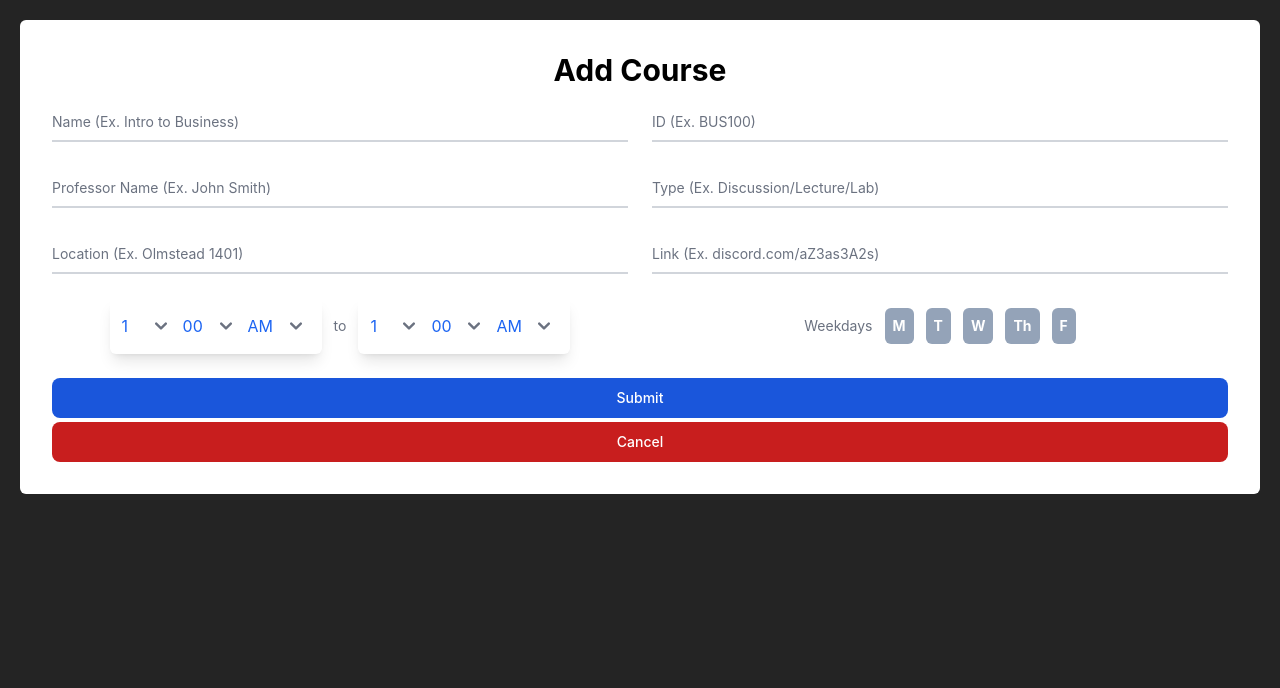
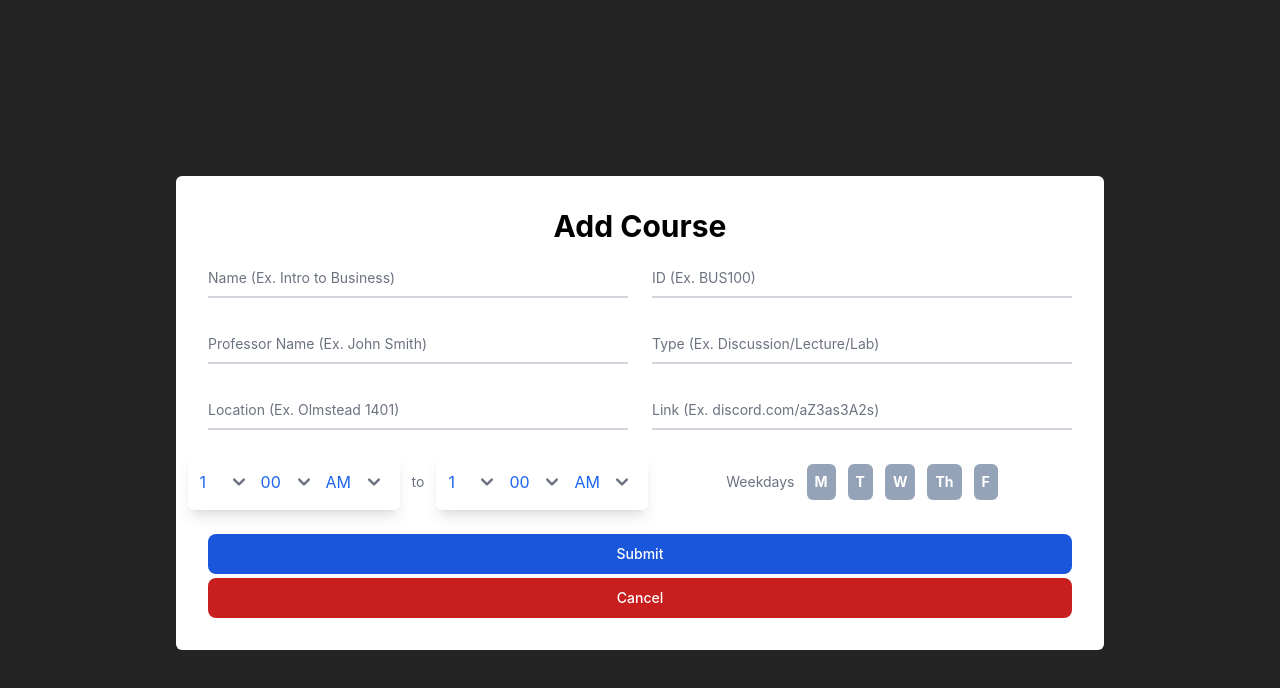
Before and after one commit to andykr1k/CourseBucket, a React (Vite) app: page /add in a window 1280 px wide. Shown: the top 688 px of the page. Built offline with nearby package versions, Linux system fonts and the light colour scheme.

Commit message:
Fixed Modals

```diff
--- a/src/components/AddCourseModal.jsx
+++ b/src/components/AddCourseModal.jsx
@@ -91,7 +91,7 @@ function AddCourseModal({close}) {
   });
 
     return (
-      <div className="m-5">
+      <div className="m-5 sm:m-20 xl:m-44">
         <form className="bg-white p-8 rounded-md" onSubmit={addCourse}>
           <div className="relative z-0 w-full group">
             <h1 className="text-xl md:text-3xl font-bold pb-2 md:pb-3 text-center text-black">
--- a/src/components/AddSectionModal.jsx
+++ b/src/components/AddSectionModal.jsx
@@ -88,7 +88,7 @@ function AddSectionModal({close, name, id}) {
   });
 
     return (
-      <div className="m-5">
+      <div className="m-5 sm:m-20 xl:m-44">
         <form className="bg-white p-8 rounded-md" onSubmit={addCourse}>
           <div className="relative z-0 w-full group">
             <h1 className="text-xl md:text-3xl font-bold pb-2 md:pb-3 text-center text-black">
```
